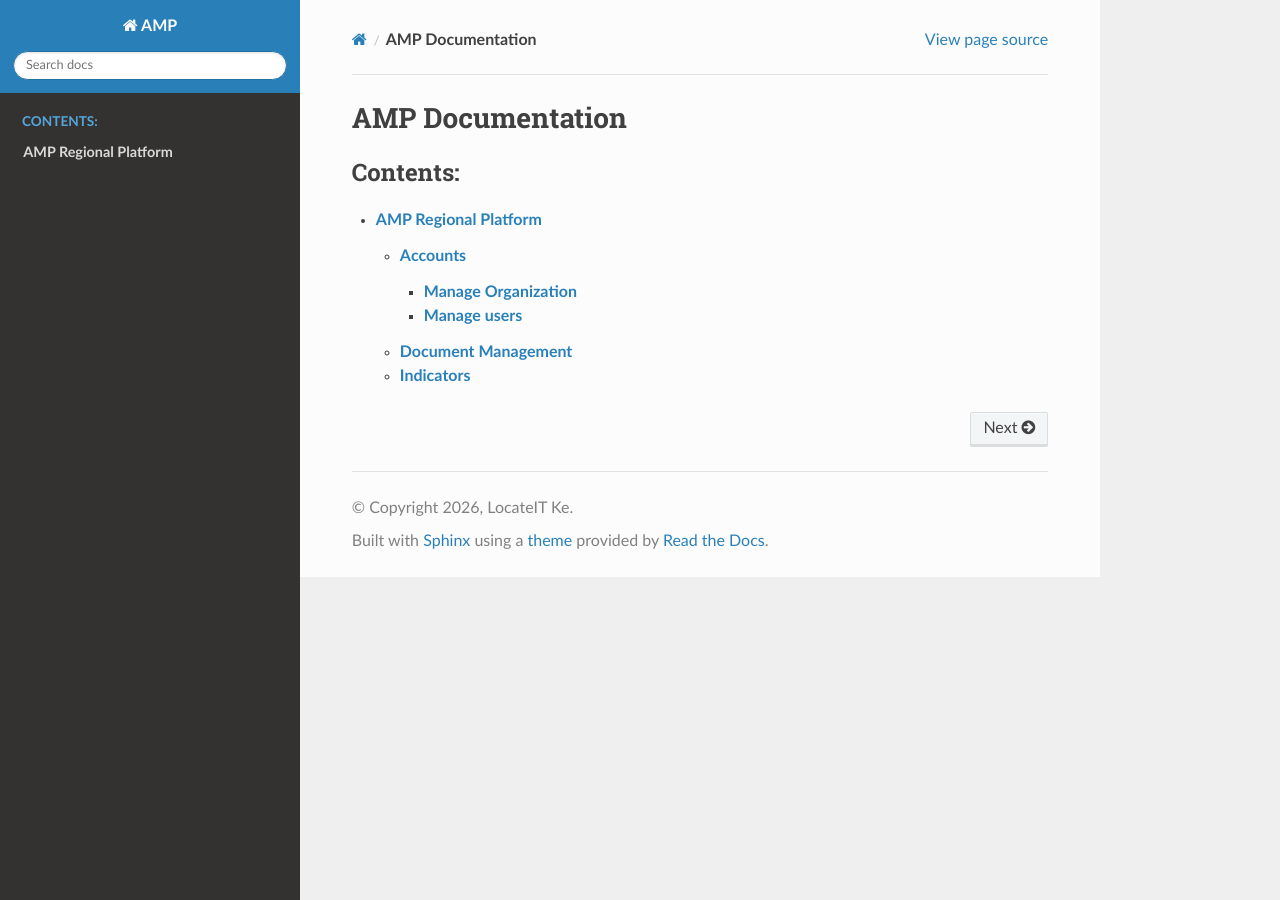
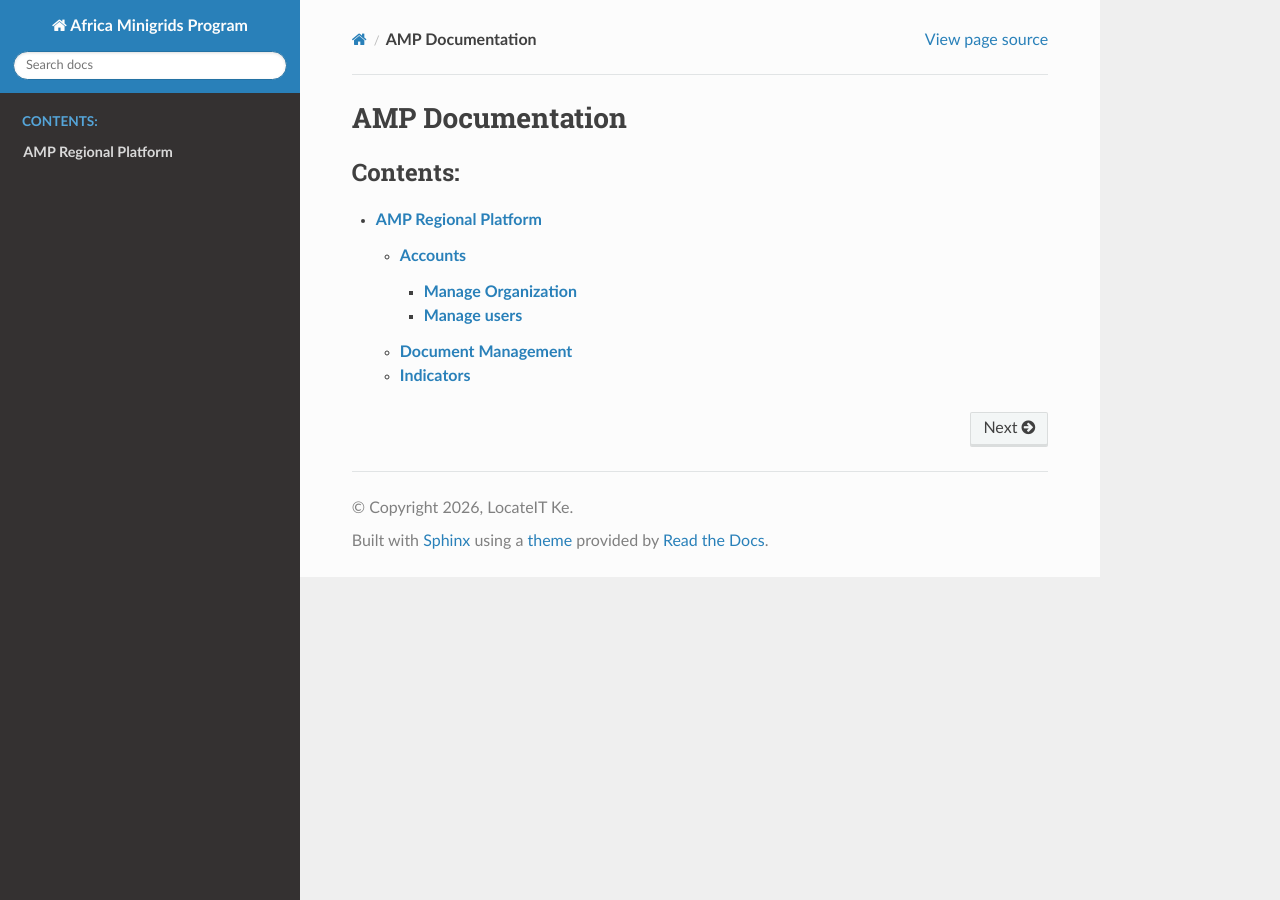
Before and after one commit to Kevin-Kiprotich/AMP-UNDP-Documentation, a Sphinx documentation site: the page built from source/index.rst, in a window 1280 px wide. Built offline with Sphinx 7.4.7 and the Read the Docs theme 3.1.0, drawn with Linux system fonts in a browser that asks for light colours; pages that are not in the unit, such as notebooks, are missing from menus.

Commit message:
Project title changed

```diff
--- a/source/conf.py
+++ b/source/conf.py
@@ -6,7 +6,7 @@
 # -- Project information -----------------------------------------------------
 # https://www.sphinx-doc.org/en/master/usage/configuration.html#project-information
 
-project = 'AMP'
+project = 'Africa Minigrids Program'
 copyright = '2026, LocateIT Ke'
 author = 'LocateIT Ltd'
 release = '1.0'
```
